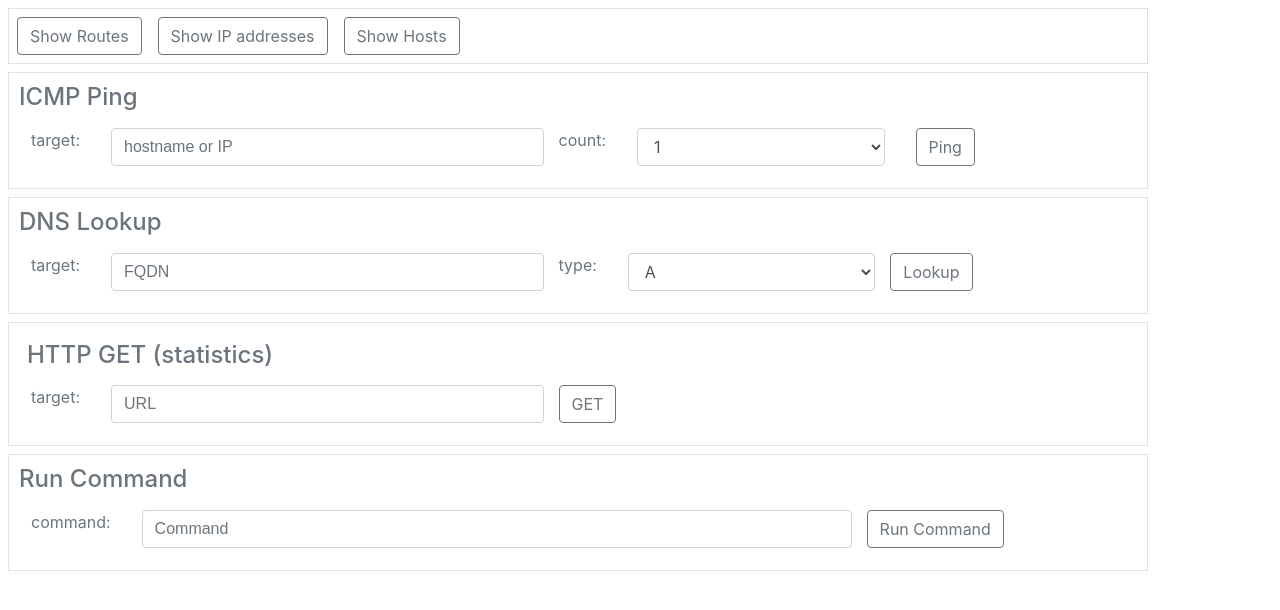
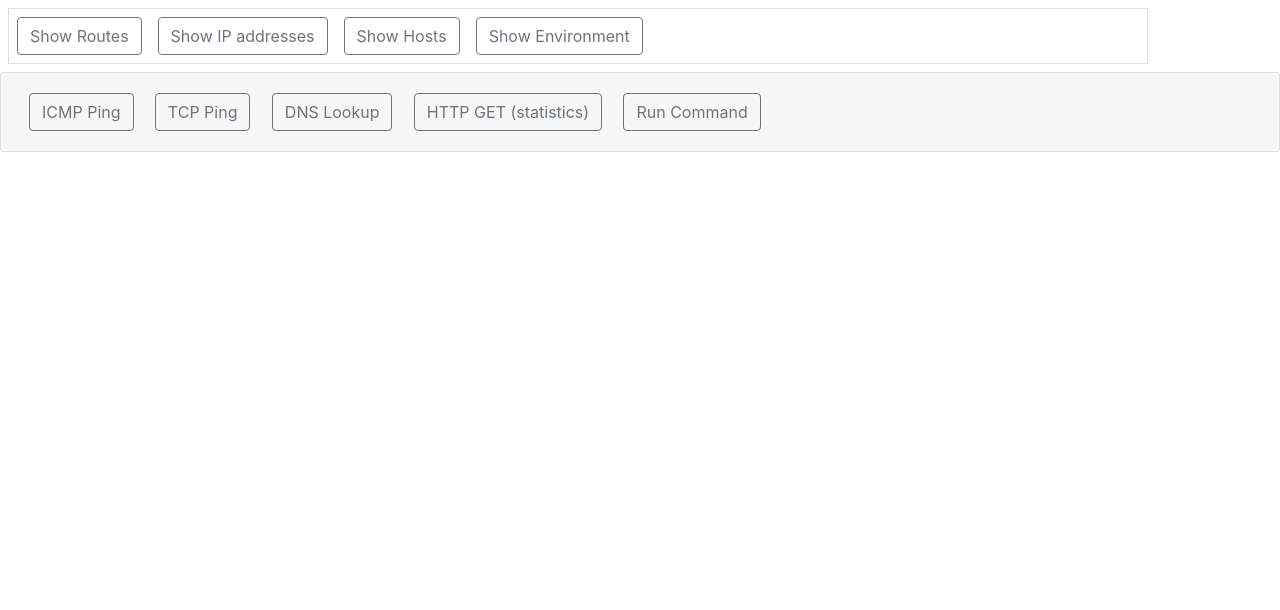
Before and after one commit to jgruberf5/container-demo-runner, a Flask app: page / in a window 1280 px wide. Shown: the part 74-684 px from the top of the page. Run offline with Flask 2, Linux system fonts and the light colour scheme.

Commit message:
redesigned ui to save space, added dump env, added tcping, added additional allowed commands

```diff
--- a/config.yaml
+++ b/config.yaml
@@ -7,13 +7,17 @@ allowed_commands:
 - "^ping"
 - "^cat /etc/hosts"
 - "^cat /etc/resolv.conf"
+- "^env$"
 - "^ip route$"
 - "^ip addr$"
 - "^ip link$"
 - "^ip neigh"
 - "^netstat"
 - "^dig"
+- "^nc"
+- "^tcping"
 - "^traceroute"
+- "^tcptraceroute"
 - "^curl"
 - "^whois"
 - "^kubectl"
--- a/manifests/container-demo-runner.yaml
+++ b/manifests/container-demo-runner.yaml
@@ -4,7 +4,8 @@ metadata:
   name: container-demo-runner-config
 data:
   allowed_commands: |
-    ["^ping", "^cat /etc/hosts", "^cat /etc/resolv.conf", "^ip route$", "^ip addr$", "^ip link$", "^ip neigh", "^netstat", "^dig", "^traceroute", "^curl", "^whois", "^kubectl", "^iperf"]
+    ["^ping", "^cat /etc/hosts", "^cat /etc/resolv.conf", "^env$", "^ip route$", "^ip addr$", "^ip link$", "^ip neigh", "^netstat", "^dig", "^nc", "^tcping", "^traceroute", "^tcptraceroute", "^curl", "^whois", "^kubectl", "^iperf"]
+
   http_listen_address: "0.0.0.0"
   http_listen_port: "8080"
   ws_listen_address: "0.0.0.0"
--- a/templates/index.html
+++ b/templates/index.html
@@ -55,10 +55,39 @@
             <button id='iproute' class="btn btn-outline-secondary m-2">Show Routes</button>
             <button id='ipaddr' class="btn btn-outline-secondary m-2">Show IP addresses</button>
             <button id='showhosts' class="btn btn-outline-secondary m-2">Show Hosts</button>
+            <button id='showenv' class="btn btn-outline-secondary m-2">Show Environment</button>
         </div>
     </div>
-    <div class="container m-2 border" style='padding: 10px;'>
-        <h4 class='text-left text-secondary'>ICMP Ping</h4>
+    <div class="accordion" id="accordionFunctions">
+        <div class="card">
+            <div class="card-header" id="headingFunctions">
+                <h5 class="mb-0">
+                    <button class="btn btn-outline-secondary m-2 collapsed" type="button" data-toggle="collapse"
+                        data-target="#collapsePing" aria-expanded="true" aria-controls="collapsePing">
+                        ICMP Ping
+                    </button>
+                    <button class="btn btn-outline-secondary m-2 collapsed" type="button" data-toggle="collapse"
+                        data-target="#collapseTCPing" aria-expanded="true" aria-controls="collapseTCPing">
+                        TCP Ping
+                    </button>
+                    <button class="btn btn-outline-secondary m-2 collapsed" type="button" data-toggle="collapse"
+                        data-target="#collapseDNS" aria-expanded="true" aria-controls="collapseDNS">
+                        DNS Lookup
+                    </button>
+                    <button class="btn btn-outline-secondary m-2 collapsed" type="button" data-toggle="collapse"
+                        data-target="#collapseHTTP" aria-expanded="true" aria-controls="collapseHTTP">
+                        HTTP GET (statistics)
+                    </button>
+                    <button class="btn btn-outline-secondary m-2 collapsed" type="button" data-toggle="collapse"
+                        data-target="#collapseCommand" aria-expanded="true" aria-controls="collapseCommand">
+                        Run Command
+                    </button>
+                </h5>
+            </div>
+
+            <div id="collapsePing" class="collapse" aria-labelledby="headingFunctions"
+                data-parent="#accordionFunctions">
+                <div class="card-body">
                     <div class='form-group row m-1' id='pinggroup'>
                         <label class='text-secondary m-2'>target:</label>
                         <div class='col-sm-5'>
@@ -79,8 +108,39 @@
                         </div>
                     </div>
                 </div>
-    <div class="container m-2 border" style='padding: 10px;'>
-        <h4 class='text-left text-secondary'>DNS Lookup</h4>
+            </div>
+
+            <div id="collapseTCPing" class="collapse" aria-labelledby="headingFunctions"
+                data-parent="#accordionFunctions">
+                <div class="card-body">
+                    <div class='form-group row m-1' id='tcpinggroup'>
+                        <label class='text-secondary m-2'>target:</label>
+                        <div class='col-sm-3'>
+                            <input class='form-control m-2' type='text' id='tcpinghost' placeholder='hostname or IP'>
+                        </div>
+                        <label class='text-secondary m-2'>dest port:</label>
+                        <div class='col-sm-2'>
+                            <input class='form-control m-2' type='text' id='tcpingport' placeholder='port'>
+                        </div>
+                        <label class='text-secondary m-2'>count:</label>
+                        <div class="col-sm-2 m-2">
+                            <select class="form-control" id='tcpingcount'>
+                                <option value=1>1</option>
+                                <option value=5>5</option>
+                                <option value=10>10</option>
+                                <option value=50>50</option>
+                                <option value=0>Ongoing</option>
+                            </select>
+                        </div>
+                        <div>
+                            <button id='tcpingbutton' class="btn btn-outline-secondary m-2">TCP Ping</button>
+                        </div>
+                    </div>
+                </div>
+            </div>
+
+            <div id="collapseDNS" class="collapse" aria-labelledby="headingFunctions" data-parent="#accordionFunctions">
+                <div class="card-body">
                     <div class='form-group row m-1' id='dnsgroup'>
                         <label class='text-secondary m-2'>target:</label>
                         <div class="col-sm-5">
@@ -107,8 +167,11 @@
                         </div>
                     </div>
                 </div>
-    <div class="container m-2 border" style='padding: 10px;'>
-        <h4 class='text-left text-secondary m-2'>HTTP GET (statistics)</h4>
+            </div>
+
+            <div id="collapseHTTP" class="collapse" aria-labelledby="headingFunctions"
+                data-parent="#accordionFunctions">
+                <div class="card-body">
                     <div class='form-group row m-1' id='httpgetgroup'>
                         <label class='text-secondary m-2'>target:</label>
                         <div class="col-sm-5">
@@ -119,8 +182,11 @@
                         </div>
                     </div>
                 </div>
-    <div class="container m-2 border" style='padding: 10px;'>
-        <h4 class='text-left text-secondary'>Run Command</h4>
+            </div>
+
+            <div id="collapseCommand" class="collapse" aria-labelledby="headingFunctions"
+                data-parent="#accordionFunctions">
+                <div class="card-body">
                     <div class='form-group row m-1' id='commandgroup'>
                         <label class='text-secondary m-2'>command:</label>
                         <div class="col-sm-8">
@@ -131,6 +197,11 @@
                         </div>
                     </div>
                 </div>
+            </div>
+
+        </div>
+    </div>
+
     <div class="container m-2 border" style='display: none; padding:10px;' id='outputs'>
         <div class='mb-4 text-secondary' style='font-family: monospace' id='commandsend'></div>
         <div id='stderr' style='display: none;'>
@@ -245,6 +316,7 @@
 
         function resetUI() {
             $('#pingbutton').removeClass('btn-danger').text('Ping');
+            $('#tcpingbutton').removeClass('btn-danger').text('TCP Ping');
             $('#genericcommandbutton').removeClass('btn-danger').text('Run command');
         }
 
@@ -290,6 +362,17 @@
                 issueCmd(cmd);
             });
 
+            $('#showenv').click(function () {
+                let cmd = {
+                    type: 'env',
+                    target: 'localhost',
+                    cmd: [
+                        'env'
+                    ]
+                }
+                issueCmd(cmd);
+            });
+
             $('#pingbutton').click(function () {
                 if (commandRunning) {
                     stopSpin();
@@ -315,6 +398,38 @@
                     ]
                 } else {
                     $('#pingbutton').addClass('btn-danger').text('Stop');
+                }
+                issueCmd(cmd);
+            });
+
+
+            $('#tcpingbutton').click(function () {
+                if (commandRunning) {
+                    stopSpin();
+                    resetUI();
+                    forceReconnect();
+                    return;
+                }
+                let tcpingcount = $('#tcpingcount').val();
+                let cmd = {
+                    type: 'tcping',
+                    target: $('#tcpinghost').val(),
+                    cmd: [
+                        'tcping',
+                        $('#tcpinghost').val(),
+                        $('#tcpingport').val()
+                    ]
+                }
+                if (tcpingcount > 0) {
+                    cmd.cmd = [
+                        'tcping',
+                        '-x',
+                        tcpingcount,
+                        $('#tcpinghost').val(),
+                        $('#tcpingport').val()
+                    ]
+                } else {
+                    $('#tcpingbutton').addClass('btn-danger').text('Stop');
                 }
                 issueCmd(cmd);
             });
```
Also changed, not shown: 1 other file. Lines whose indentation alone changed are shown as unchanged.
